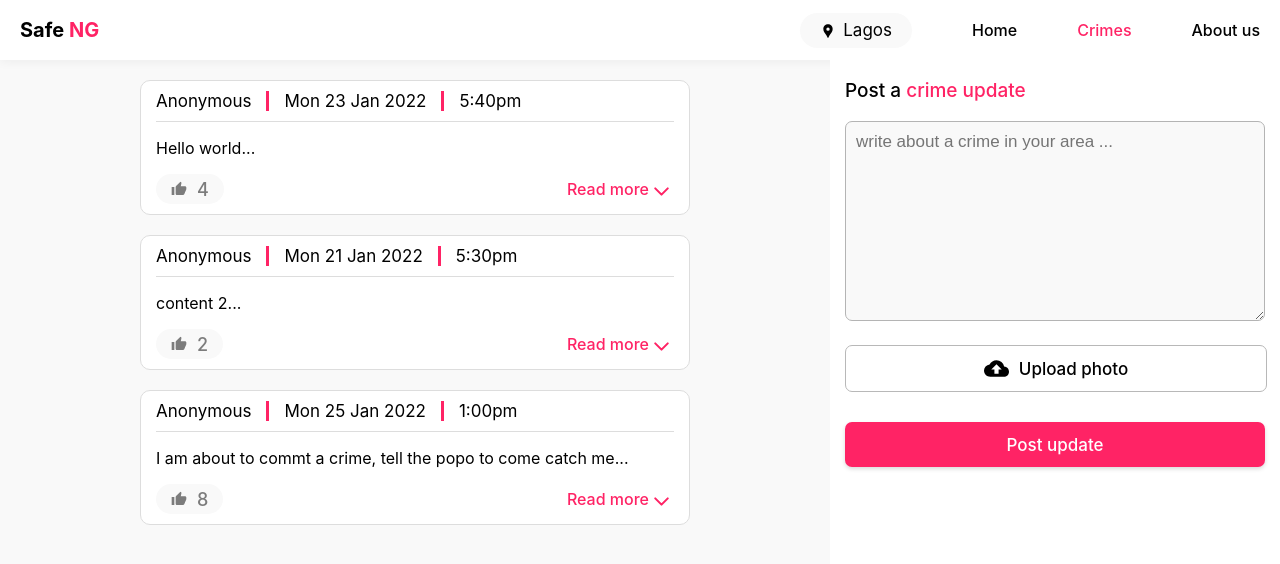
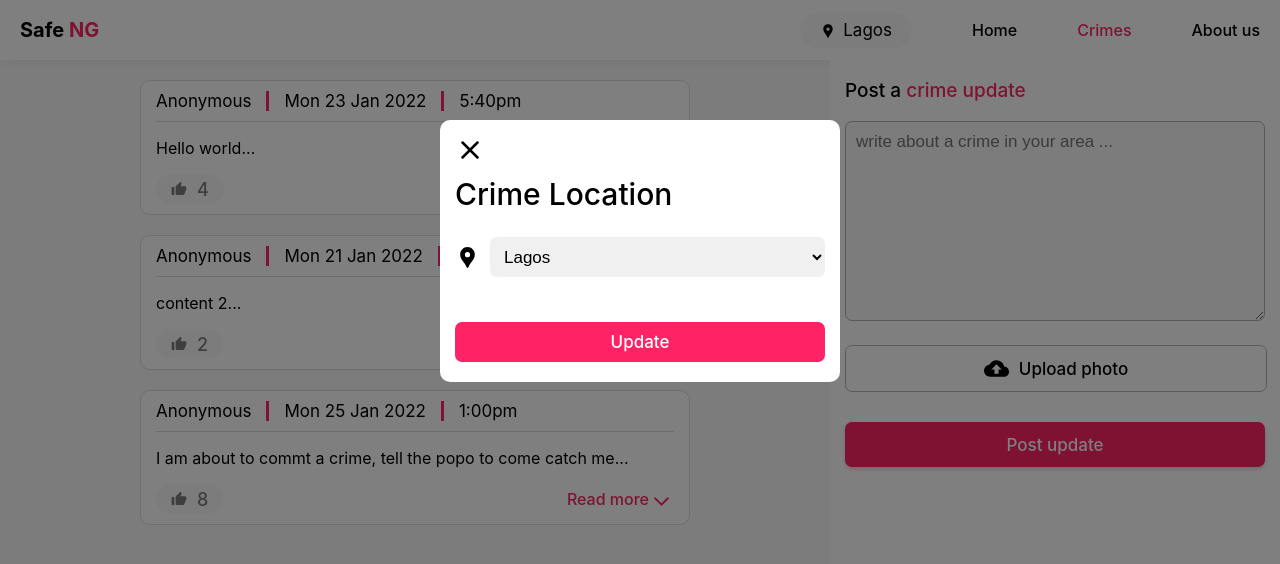
Before and after one commit to Ahumareze/Safe.NG, a React (Create React App) app: page /crimes in a window 1280 px wide. Both pictures are taken after a click on the element "Lagos". Shown: the top 564 px of the page. Built offline with nearby package versions, Linux system fonts and the light colour scheme.

Commit message:
march 28th

```diff
--- a/src/components/Header/components/Location.tsx
+++ b/src/components/Header/components/Location.tsx
@@ -1,11 +1,16 @@
 import React from 'react';
 import { MdLocationPin } from 'react-icons/md';
+import { useDispatch, useSelector } from 'react-redux';
+import * as actions from '../../../redux/actions';
 
 function Location() {
+    const dispatch = useDispatch();
+    const location = useSelector((state: any) => state.location)
+
     return (
-        <div className='Location'>
+        <div className='Location' onClick={() => dispatch(actions.changeLocation(true))}>
             <MdLocationPin className='LocationPin' />
-            <p>Lagos</p>
+            <p>{location}</p>
         </div>
     );
 }
--- a/src/redux/actions/actions.ts
+++ b/src/redux/actions/actions.ts
@@ -27,6 +27,18 @@ const getLocation = () => {
     }
 };
 
+const updateLocation = (location: string) => {
+    return(dispatch: any) => {
+        dispatch(changeLocation(false));
+
+        //update localstorage location
+        localStorage.setItem('@safeLocation', location);
+        dispatch(setLocation(location));
+
+        dispatch(fetchCrimes(location))
+    }
+}
+
 const setLocation = (value: string) => {
     return{
         type: actionTypes.SETLOCATION,
@@ -39,20 +51,20 @@ const setSafeId = (value: string) => {
         type: actionTypes.SETSAFEID,
         value
     }
-}
+};
 
 const changeLocation = (value: boolean) => {
     return{
         type: actionTypes.CHANGELOACTION,
         value
     }
-}
+};
 
 const fetchCrimes = (location: string) => {
     return(dispatch: any) => {
-        // dispatch(setLoading(true));
+        dispatch(setLoading(true));
         dispatch(setCrimes(data));
-        // dispatch(setLoading(false));
+        dispatch(setLoading(false));
     }
 };
 
@@ -93,5 +105,6 @@ export {
     fetchCrimes,
     init,
     postCrime,
-    changeLocation
+    changeLocation,
+    updateLocation
 }
--- a/src/redux/actions/index.ts
+++ b/src/redux/actions/index.ts
@@ -1,8 +1,9 @@
-import { fetchCrimes, init, postCrime, changeLocation } from "./actions";
+import { fetchCrimes, init, postCrime, changeLocation, updateLocation } from "./actions";
 
 export {
     fetchCrimes,
     init,
     postCrime,
-    changeLocation
+    changeLocation,
+    updateLocation
 }
--- a/src/screens/Crime/Crime.css
+++ b/src/screens/Crime/Crime.css
@@ -254,7 +254,7 @@
     padding: 15px 15px;
     padding-bottom: 20px;
     box-sizing: border-box;
-    animation: slideIn 0.8s ease forwards;
+    animation: slideIn 0.4s ease forwards;
 }
 @keyframes slideIn {
     0%{transform: translateY(-400px);}
--- a/src/screens/Crime/components/Location.tsx
+++ b/src/screens/Crime/components/Location.tsx
@@ -1,27 +1,41 @@
-import React from 'react';
+import React, { useState } from 'react';
 
 //Imported utilities
 import { FiX } from 'react-icons/fi';
 import { MdLocationPin } from 'react-icons/md';
 import states from '../../../utilities/states';
+import * as actions from '../../../redux/actions';
+import { useDispatch, useSelector } from 'react-redux';
 
 function Location() {
+    const dispatch = useDispatch();
+    const location = useSelector((state: any) => state.location);
+    const [selectLocation, setSelectLocation] = useState<string>(location);
+
+    const close = () => {
+        dispatch(actions.changeLocation(false))
+    };
+
+    const updateLocation = () => {
+        dispatch(actions.updateLocation(selectLocation))
+    }
+
     return (
         <div className='LocationDiv'>
             <div className='Location_div'>
                 <div className='Location_div_top'>
-                    <FiX color='#000' size={30} />
+                    <FiX color='#000' size={30} onClick={() => close()} />
                     <p>Crime Location</p>
                 </div>
                 <div className='Location_div_input'>
                     <MdLocationPin className='Location_pin' size={25} />
-                    <select>
+                    <select onChange={(e) => setSelectLocation(e.target.value)}>
                         {states.map((i: string) => (
-                            <option selected={i === 'Owerri'}>{i}</option>
+                            <option selected={i === location}>{i}</option>
                         ) )}
                     </select>
                 </div>
-                <div className='LocationUpdateButton'>Update</div>
+                <div className='LocationUpdateButton' onClick={() => updateLocation()}>Update</div>
             </div>
         </div>
     );
```
